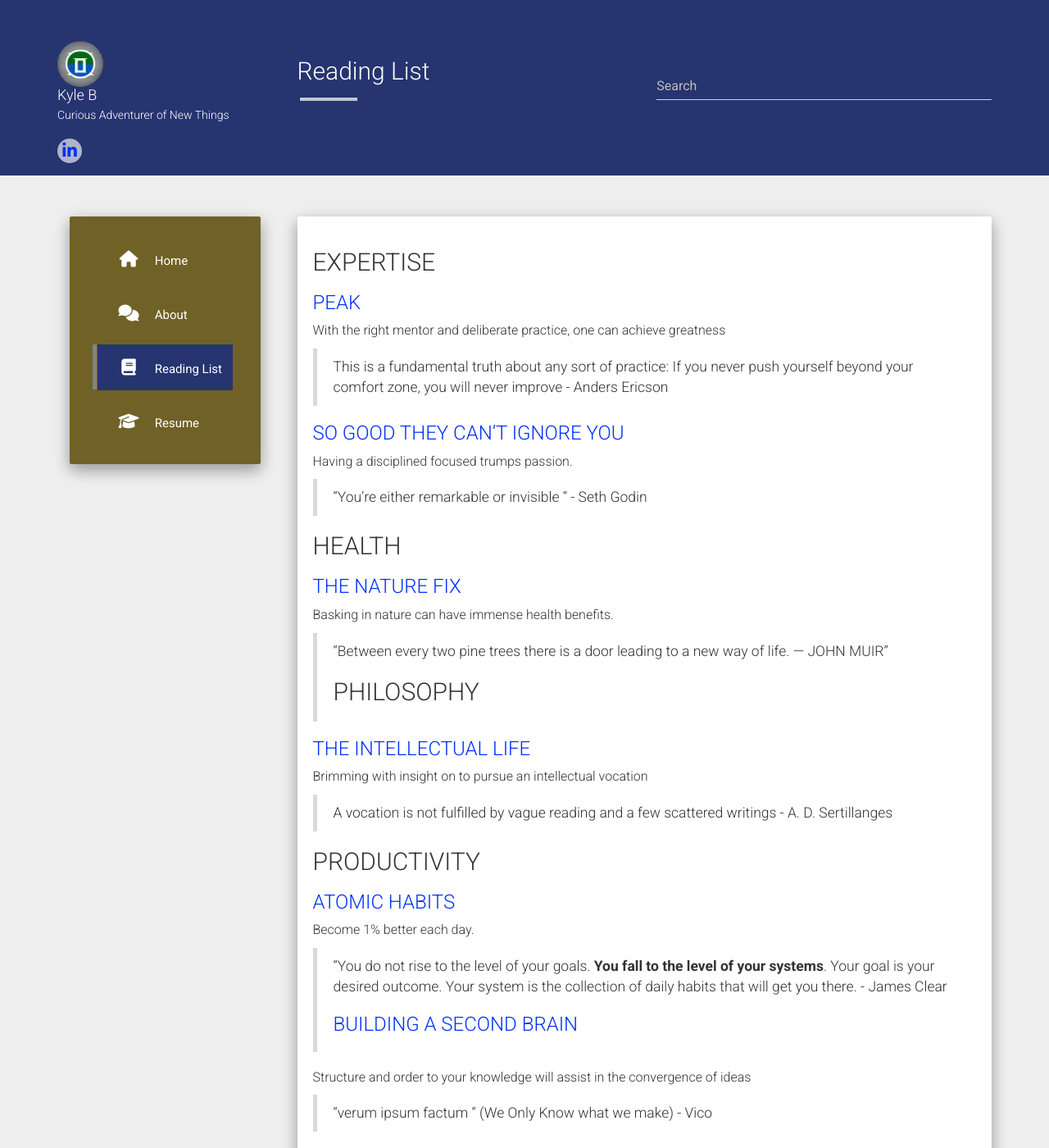
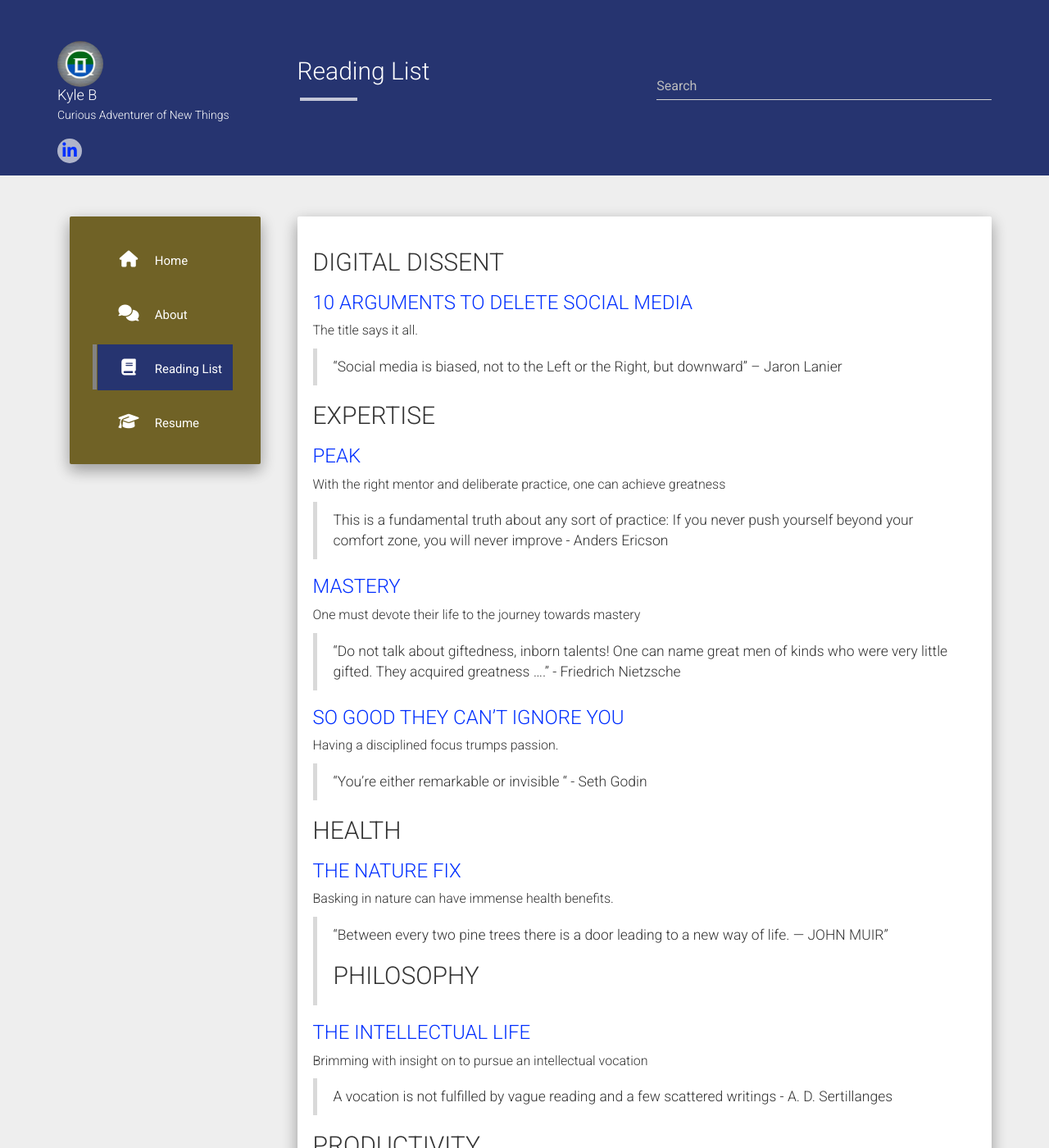
Before and after one commit to azotheblue/blog, a Jekyll site: the page built from readinglist.md, in a window 1280 px wide and 1400 px high. Shown: the whole window at 82% size. Built offline with Jekyll 4.4.1, drawn with Linux system fonts in a browser that asks for light colours; nearby versions of some CDN libraries; some of the changed text lies outside the part shown.

Commit message:
Update readinglist.md

```diff
--- a/readinglist.md
+++ b/readinglist.md
@@ -3,6 +3,14 @@ layout: page
 title: Reading List
 permalink: /readinglist/
 ---
+## DIGITAL DISSENT
+
+### [10 ARGUMENTS TO DELETE SOCIAL MEDIA](https://a.co/d/8gLtsxX)
+
+The title says it all.
+
+> “Social media is biased, not to the Left or the Right, but downward”  -- Jaron Lanier
+
 ## EXPERTISE
 
 ### [PEAK](https://a.co/d/40STZOB)
@@ -11,9 +19,15 @@ With the right mentor and deliberate practice, one can achieve greatness
 
 > This is a fundamental truth about any sort of practice: If you never push yourself beyond your comfort zone, you will never improve - Anders Ericson
 
+### [MASTERY](https://a.co/d/9o8hgKl)
+
+One must devote their life to the journey towards mastery
+
+> "Do not talk about giftedness, inborn talents! One can name great men of kinds who were very little gifted.  They acquired greatness ...." - Friedrich Nietzsche
+
 ### [SO GOOD THEY CAN'T IGNORE YOU](https://www.amazon.com/Good-They-Cant-Ignore-You/dp/1455509124)
 
-Having a disciplined focused trumps passion.
+Having a disciplined focus trumps passion.
 
 > "You're either remarkable or invisible " - Seth Godin
 
@@ -38,7 +52,8 @@ Brimming with insight on to pursue an intellectual vocation
 
 Become 1% better each day.
 
-> “You do not rise to the level of your goals. **You fall to the level of your systems**. Your goal is your desired outcome. Your system is the collection of daily habits that will get you there. - James Clear
+> “You do not rise to the level of your goals. **You fall to the level of your systems**. Your goal is your desired outcome. Your system is the collection of daily habits that will get you there.
+> James Clear
 ### [BUILDING A SECOND BRAIN](https://a.co/d/6aG4rNe)
 
 Structure and order to your knowledge will assist in the convergence of ideas
@@ -50,9 +65,29 @@ Structure and order to your knowledge will assist in the convergence of ideas
 To thrive in a distracting world, you must be able to focus deeply more than ever
 
 >  Who you are, What you Think, Feel and do, is the sum of what you focus on - Winifred Gallaghe
+### [HOW TO SOLVE IT](https://a.co/d/0ELrRQx)
+
+Planning is a Crucial step to solve a problem
+
+> Analogy pervades all our thinking, -  George Pólya
 
 ### [WHEN](https://a.co/d/eL0VBa6)
 
 Nappuccinos are a game changer
 
 > “Elite performers have something in common: They’re really good at taking breaks” - Daniel Pink
+
+
+## SOCIAL SCIENCE
+
+### [ASSHOLES](https://a.co/d/5oqiU8m)
+
+Understanding one's perspective is a better tactic to confront a jerk
+
+>“Assholes are a given fact of life. They are a fact of life we must somehow make peace with if we are to be at peace with life itself.” - Aaron James
+
+### [F YOU VERY MUCH](https://a.co/d/csEhlh9)
+
+Politeness is the cure for rudeness.
+
+> "Rudeness is a form of rebellion that we must rebel against" - Danny Wallace
```
